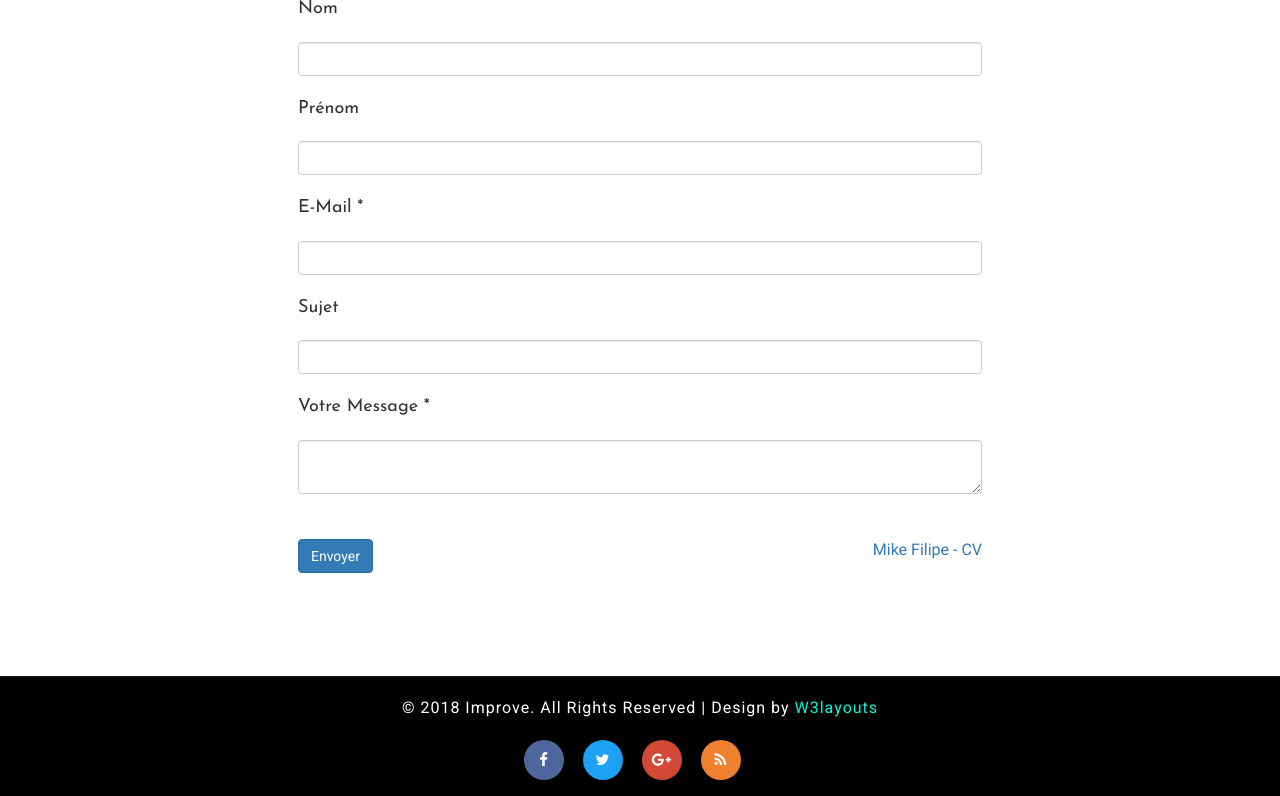
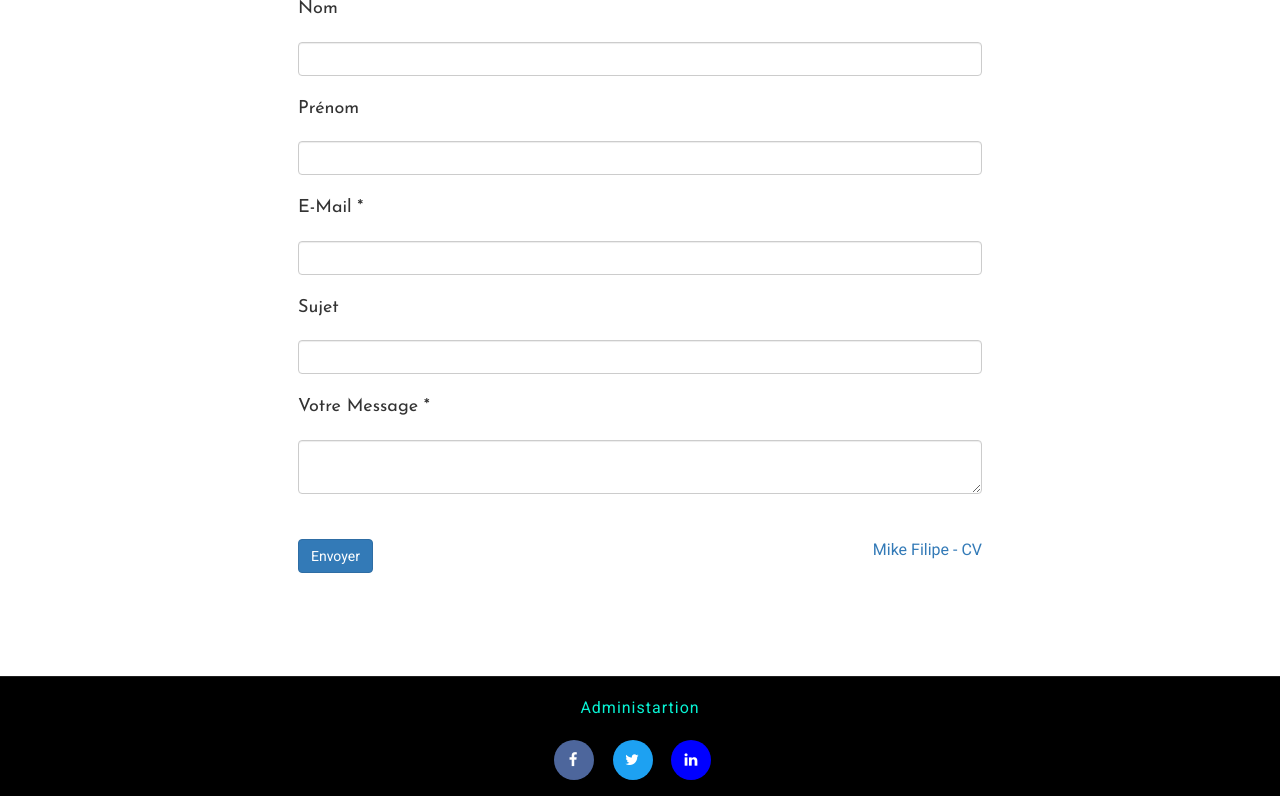
Before and after one commit to mike0590/Blog-P5, a PHP site: page / in a window 1280 px wide. Shown: the part 1913-2709 px from the top of the page. Run offline with PHP 8.4, Linux system fonts and the light colour scheme; data comes from the database, SQL or seed files in the repository; data that the repository does not hold is empty.

Commit message:
Ajout du link 'administartion' en bas de pages et des links vers les réseaux sociaux

```diff
--- a/App/Controller/AdminController.php
+++ b/App/Controller/AdminController.php
@@ -41,11 +41,9 @@ class AdminController extends Controller
 
 	public function dashbord()
 	{
-
-		$app = \App\App::getInstance();
 		$auth = new \App\Auth\DbAuth();
 		if (!$auth -> logged()) {
-		$app -> forbidden();
+			header('Location: index.php?p=login');
 		}
 	}
 
--- a/App/Views/admin/posts/index.php
+++ b/App/Views/admin/posts/index.php
@@ -50,6 +50,7 @@ if (isset($message) AND $message == 0) {
 	</tbody>
 </table>
 <a href="admin.php?p=comments"><h3 style="text-align: center;">Commentaires</h3></a>
+<br/><br/><h3 style="float: right;"><a href="index.php?p=home">Page d'Accueil</a></h3>
 </div>
 
 <div class="visible-xs visible-sm">
@@ -72,6 +73,7 @@ if (isset($message) AND $message == 0) {
 <br/><br/>
 
 <a href="admin.php?p=comments"><h3 style="text-align: center;">Commentaires</h3></a>
+<br/><br/><h3"><a href="index.php?p=home">Page d'Accueil</a></h3>
 
 
 <?php
--- a/App/Views/admin/users/login.php
+++ b/App/Views/admin/users/login.php
@@ -3,6 +3,7 @@
 ob_start();
 
 session_start();
+
 
 if (isset($message) AND $message == 0) {
 	?> <div class="align alert alert-danger" role="alert">Identifiants Incorrects</div> <?php
--- a/App/Views/template/default.php
+++ b/App/Views/template/default.php
@@ -139,12 +139,11 @@ Smartphone Compatible web template, free webdesigns for Nokia, Samsung, LG, Sony
 	<!-- footer -->
 	<div class="copyright">
 		<div class="container">
-			<p>© 2018 Improve. All Rights Reserved | Design by <a href="https://w3layouts.com/">W3layouts</a></p>
+			<p><a href="admin.php">Administartion</a></p>
 			<ul class="social-icons3">
-				<li><a href="#" class="fa fa-facebook icon-border facebook"> </a></li>
-				<li><a href="#" class="fa fa-twitter icon-border twitter"> </a></li>
-				<li><a href="#" class="fa fa-google-plus icon-border googleplus"> </a></li>
-				<li><a href="#" class="fa fa-rss icon-border rss"> </a></li>
+				<li><a href="www.facebook.com" class="fa fa-facebook icon-border facebook"> </a></li>
+				<li><a href="www.twitter.com" class="fa fa-twitter icon-border twitter"> </a></li>
+				<li><a style="background-color: blue;" href="www.linkedin.com" class="fa fa-linkedin icon-border linkedin"> </a></li>
 			</ul>
 		</div>
 	</div>
```
Also changed, not shown: App/Views/template/default_1.php (+4 -5 lines).
